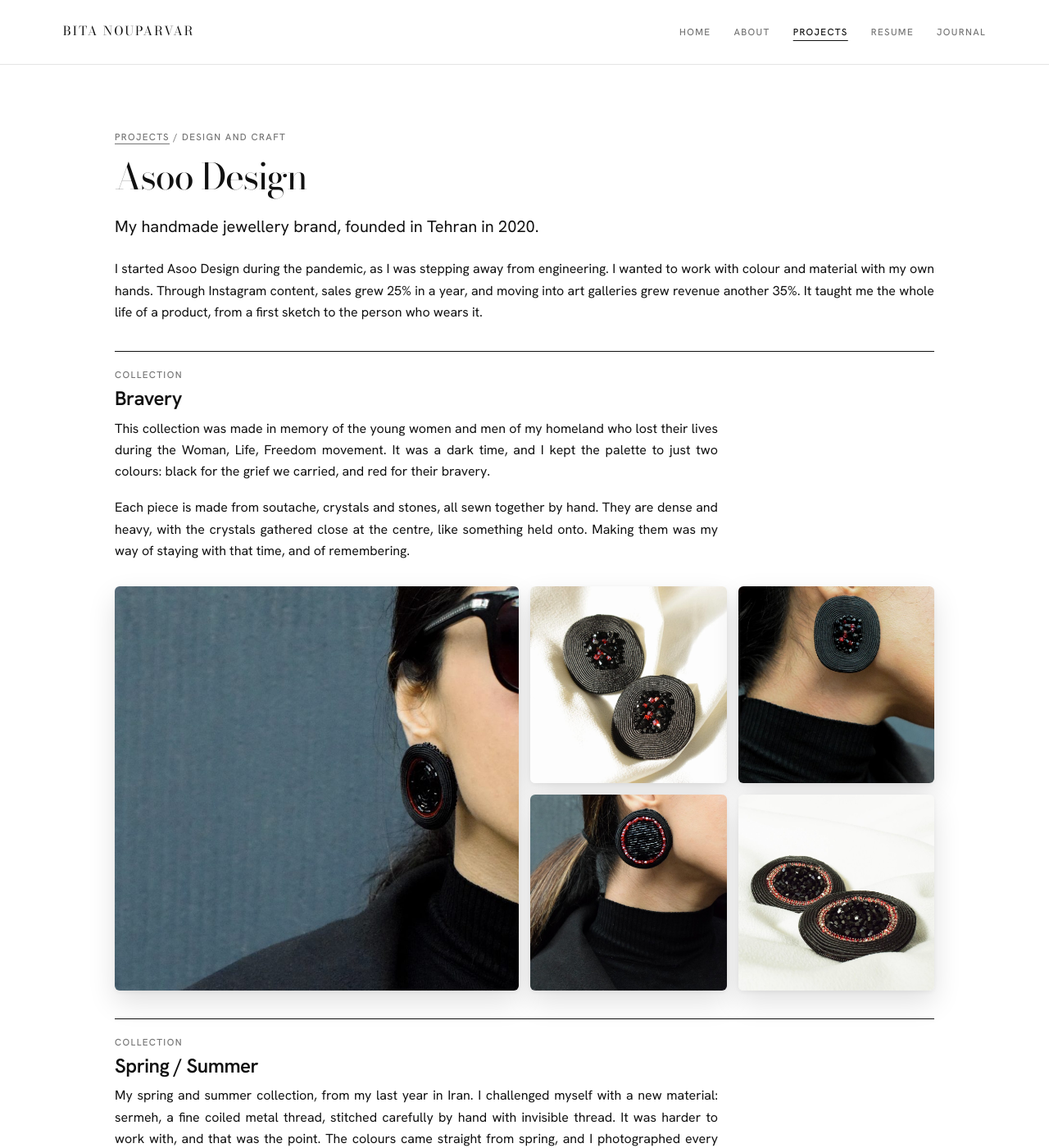
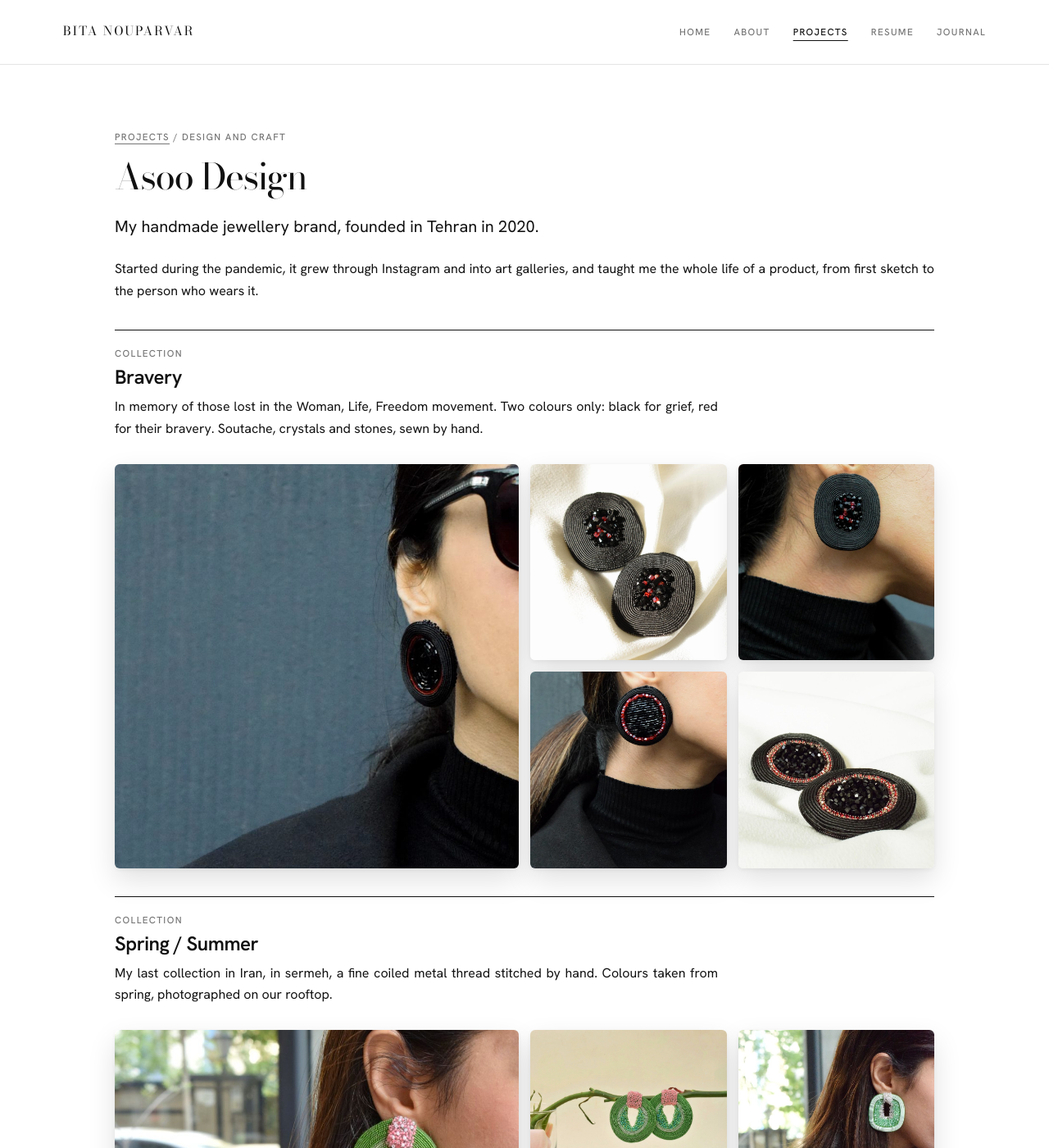
Before and after one commit to bitanp1994/bitanouparvar.com, a Jekyll site: the page built from projects/asoo-design.html, in a window 1280 px wide and 1400 px high. Shown: the whole window at 82% size. Built offline with Jekyll 4.4.1, drawn with Linux system fonts in a browser that asks for light colours; some of the changed text lies outside the part shown.

Commit message:
Asoo Design: shorter collection stories
Co-Authored-By: Claude Opus 5.5 <noreply@anthropic.com>
Claude-Session: https://claude.ai/code/session_011ZU1tgXn8aNEA1hgF5gWNT

```diff
--- a/projects/asoo-design.html
+++ b/projects/asoo-design.html
@@ -10,7 +10,7 @@ permalink: /projects/asoo-design/
   <h1>Asoo Design</h1>
   <p class="lede">My handmade jewellery brand, founded in Tehran in 2020.</p>
   <div class="intro-one">
-  <p class="jewelry-intro">I started Asoo Design during the pandemic, as I was stepping away from engineering. I wanted to work with colour and material with my own hands. Through Instagram content, sales grew 25% in a year, and moving into art galleries grew revenue another 35%. It taught me the whole life of a product, from a first sketch to the person who wears it.</p>
+  <p class="jewelry-intro">Started during the pandemic, it grew through Instagram and into art galleries, and taught me the whole life of a product, from first sketch to the person who wears it.</p>
   </div>
 </article>
 
@@ -18,8 +18,7 @@ permalink: /projects/asoo-design/
   <div class="collection-text">
     <p class="eyebrow">Collection</p>
     <h2>Bravery</h2>
-    <p>This collection was made in memory of the young women and men of my homeland who lost their lives during the Woman, Life, Freedom movement. It was a dark time, and I kept the palette to just two colours: black for the grief we carried, and red for their bravery.</p>
-    <p>Each piece is made from soutache, crystals and stones, all sewn together by hand. They are dense and heavy, with the crystals gathered close at the centre, like something held onto. Making them was my way of staying with that time, and of remembering.</p>
+    <p>In memory of those lost in the Woman, Life, Freedom movement. Two colours only: black for grief, red for their bravery. Soutache, crystals and stones, sewn by hand.</p>
   </div>
   <div class="collection-photos">
     <figure class="lead"><img src="{{ '/assets/img/jewelry/courage/courage-portrait.jpg' | relative_url }}" alt="A round black earring edged in deep red, worn with sunglasses, a black turtleneck and a black coat" loading="lazy"></figure>
@@ -34,7 +33,7 @@ permalink: /projects/asoo-design/
   <div class="collection-text">
     <p class="eyebrow">Collection</p>
     <h2>Spring / Summer</h2>
-    <p>My spring and summer collection, from my last year in Iran. I challenged myself with a new material: sermeh, a fine coiled metal thread, stitched carefully by hand with invisible thread. It was harder to work with, and that was the point. The colours came straight from spring, and I photographed every piece on the rooftop of our home.</p>
+    <p>My last collection in Iran, in sermeh, a fine coiled metal thread stitched by hand. Colours taken from spring, photographed on our rooftop.</p>
   </div>
   <div class="collection-photos">
     <figure class="lead"><img src="{{ '/assets/img/jewelry/spring/green-pink-worn.jpg' | relative_url }}" alt="A round green sermeh earring with a pink beaded top, worn with a white shirt" loading="lazy"></figure>
```
